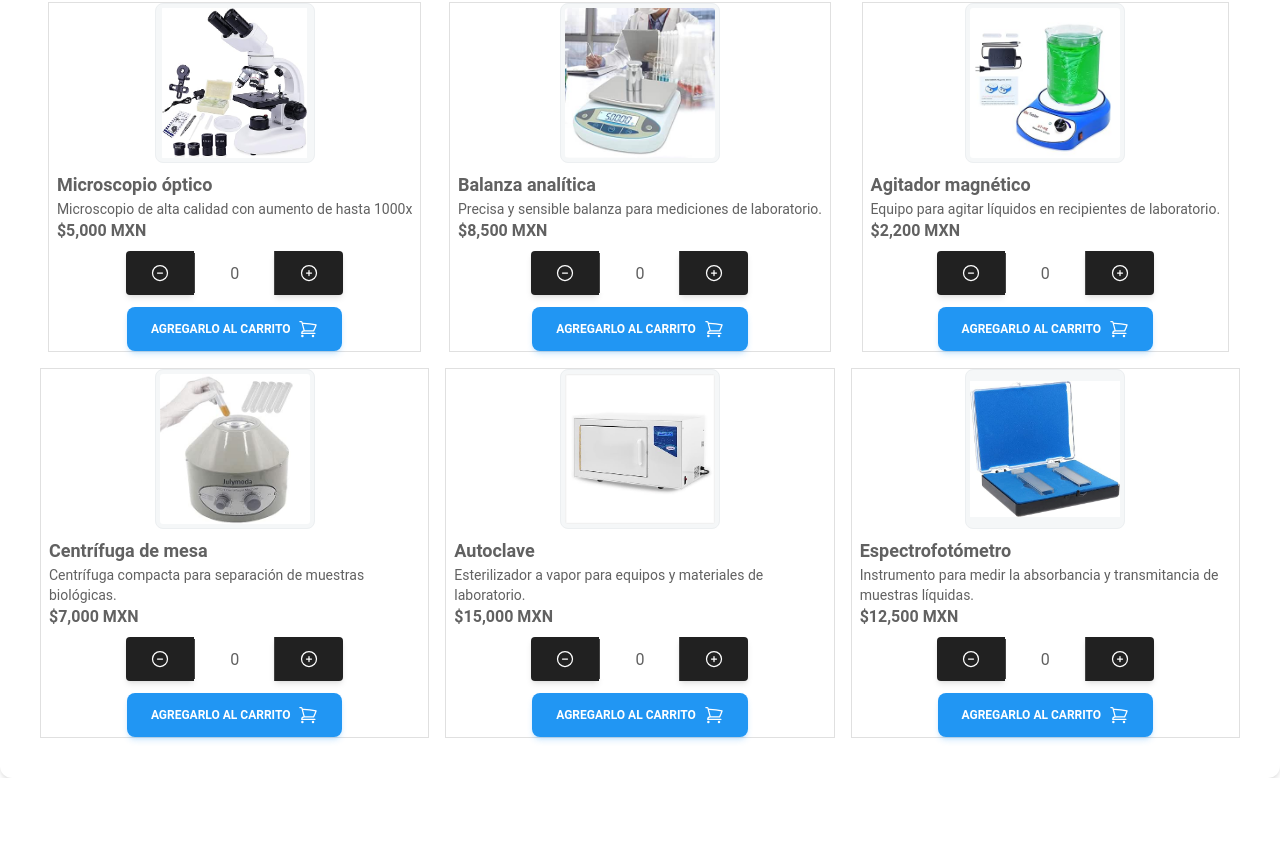
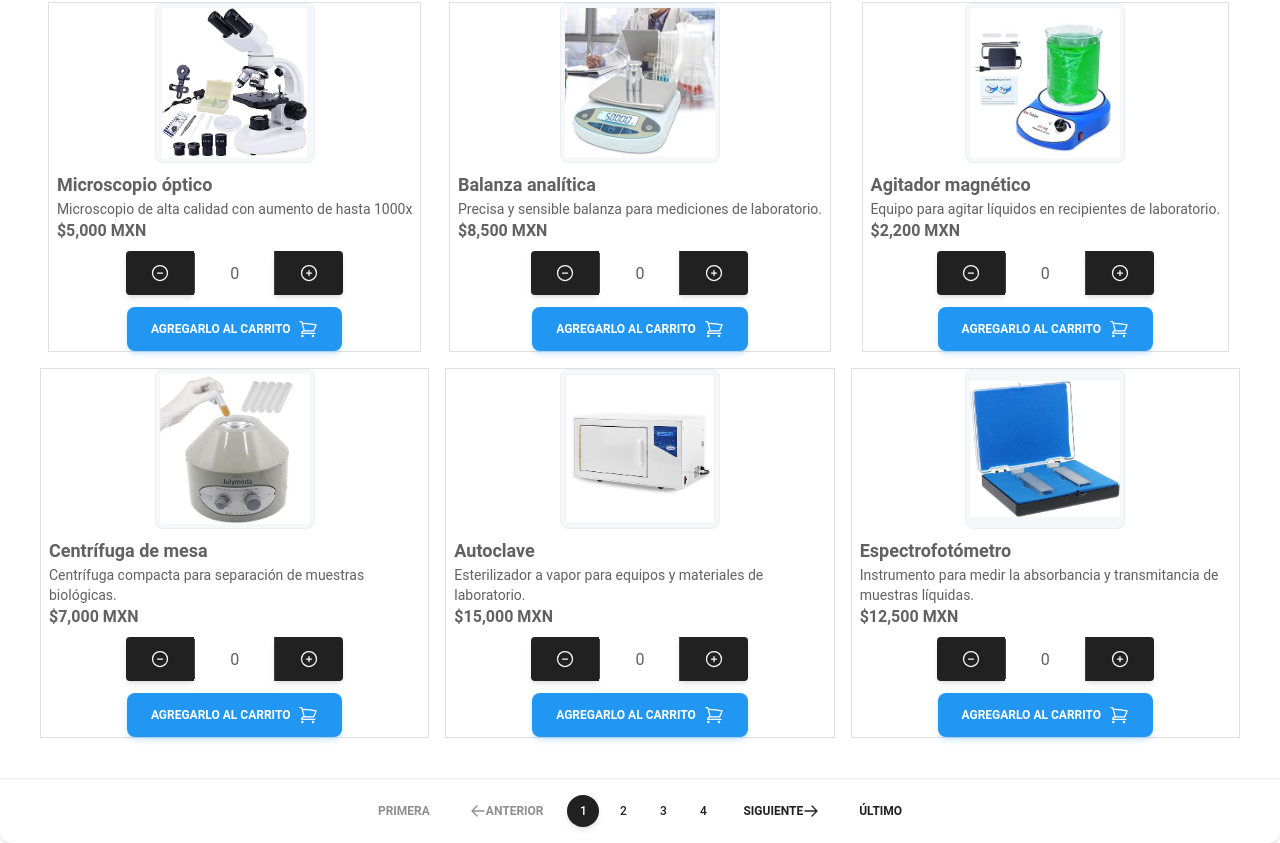
Before and after one commit to Alecfut07/pacific-frontend, a React (Vite) app: page /lab-inventory in a window 1280 px wide. Shown: the part 166-1009 px from the top of the page. Before the commit the page ends 944 px from the top, so only its background shows below. Built offline with nearby package versions, Linux system fonts and the light colour scheme.

Commit message:
feature/Funcionalidad correcta de paginacion en galeria de productos de laboratorio

```diff
--- a/src/components/LabProductsGallery/LabProductsGallery.jsx
+++ b/src/components/LabProductsGallery/LabProductsGallery.jsx
@@ -1,12 +1,18 @@
 import React, { useState, useMemo, useCallback } from "react";
 import {
+  Button,
   Card,
   CardHeader,
   CardBody,
   CardFooter,
+  IconButton,
   Input,
 } from "@material-tailwind/react";
-import { MagnifyingGlassIcon } from "@heroicons/react/24/outline";
+import {
+  ArrowLeftIcon,
+  ArrowRightIcon,
+  MagnifyingGlassIcon,
+} from "@heroicons/react/24/outline";
 import LabProduct from "../LabProduct/LabProduct";
 import ImagesModal from "../ImagesModal/ImagesModal";
 import { LabProducts } from "../../data/LabInventory";
@@ -114,6 +120,65 @@ function LabProductsGallery() {
             />
           </div>
         </CardBody>
+        <CardFooter className="flex items-center justify-center border-t border-blue-gray-50 p-4">
+          <div className="flex items-center justify-center gap-2">
+            <Button
+              variant="text"
+              size="sm"
+              className="flex items-center rounded-full"
+              onClick={() => handleFirstPage()}
+              disabled={currentPage === 1}
+            >
+              Primera
+            </Button>
+            <Button
+              variant="text"
+              size="sm"
+              className="flex items-center rounded-full"
+              onClick={() => handlePreviousPage()}
+              disabled={currentPage === 1}
+            >
+              <ArrowLeftIcon strokeWidth={2} className="h-4 w-4" /> Anterior
+            </Button>
+            <div className="flex items-center gap-2">
+              {currentProductsData.length !== 0 &&
+                numberOfPages.map((page, index) => (
+                  <IconButton
+                    key={index}
+                    variant={currentPage === index + 1 ? "filled" : "text"}
+                    size="sm"
+                    className="rounded-full"
+                    onClick={() => handlePageClick(page)}
+                  >
+                    {page}
+                  </IconButton>
+                ))}
+            </div>
+            <Button
+              variant="text"
+              size="sm"
+              className="flex items-center rounded-full"
+              onClick={() => handleNextPage()}
+              disabled={
+                currentPage === totalPages || numberOfPages.length === 0
+              }
+            >
+              Siguiente
+              <ArrowRightIcon strokeWidth={2} className="h-4 w-4" />
+            </Button>
+            <Button
+              variant="text"
+              size="sm"
+              className="flex items-center rounded-full"
+              onClick={() => handleLastPage()}
+              disabled={
+                currentPage === totalPages || numberOfPages.length === 0
+              }
+            >
+              Último
+            </Button>
+          </div>
+        </CardFooter>
       </Card>
     </div>
   );
```
